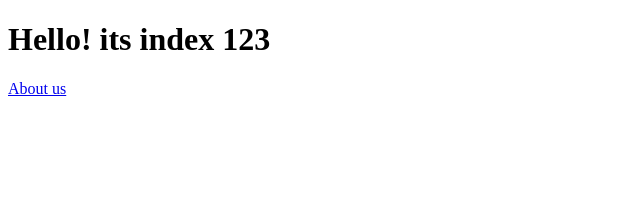
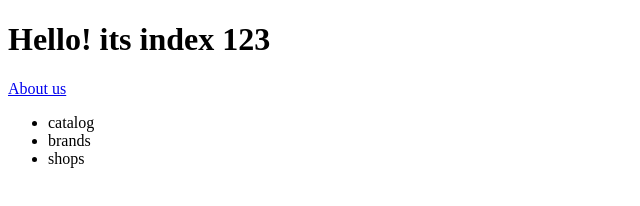
Before and after one commit to fasdfasdaasdfewdasd/github-test, a plain HTML site: page index.html in a window 1280 px wide. Shown: the whole page, without its empty margins (0-640 px from the left). Drawn offline with Linux system fonts and the light colour scheme.

Commit message:
добавила меню

```diff
--- a/index.html
+++ b/index.html
@@ -8,5 +8,10 @@
 <body>
     <h1>Hello! its index 123</h1>
     <a href="about_us.html">About us</a>
+    <ul>
+        <li>catalog</li>
+        <li>brands</li>
+        <li>shops</li>
+    </ul>
 </body>
 </html>
```
